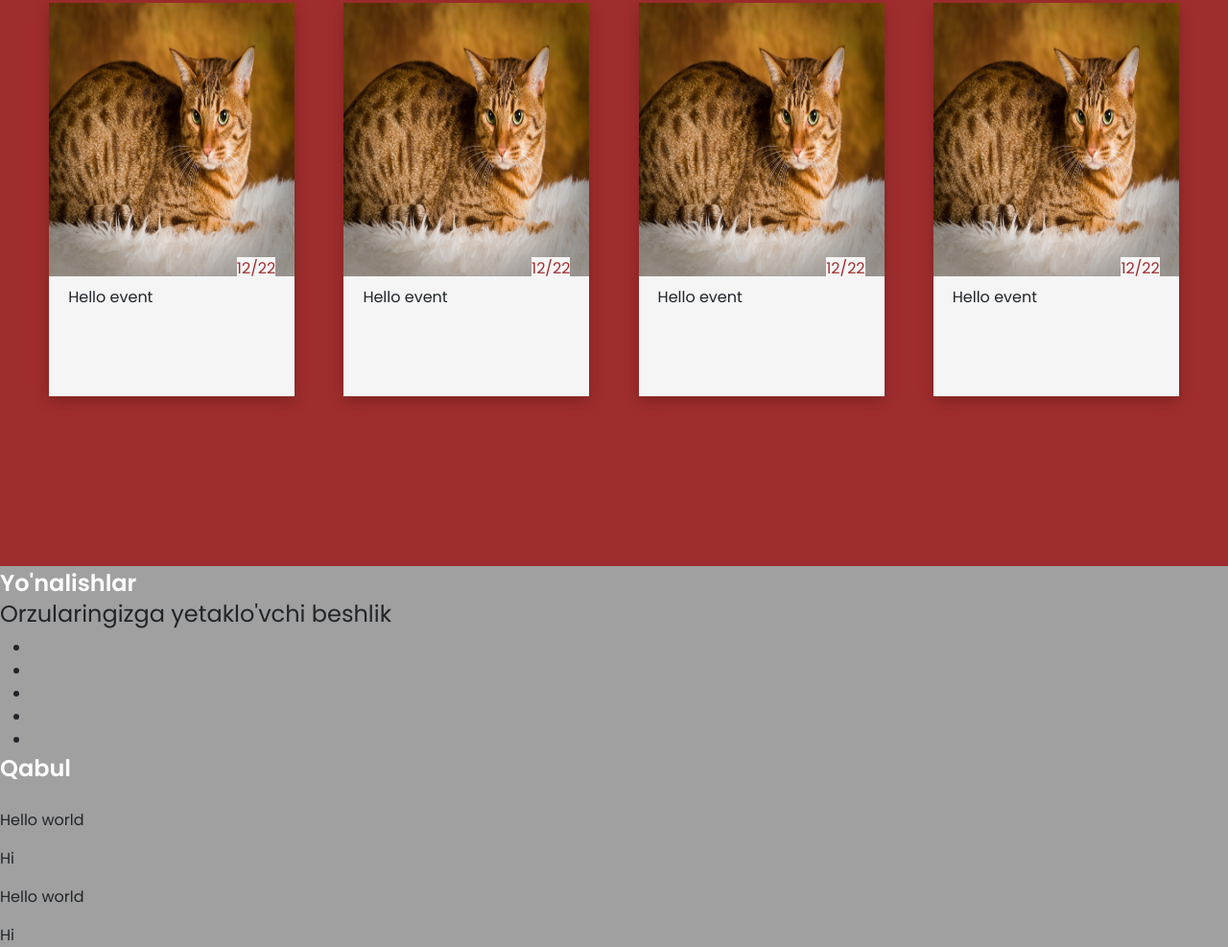
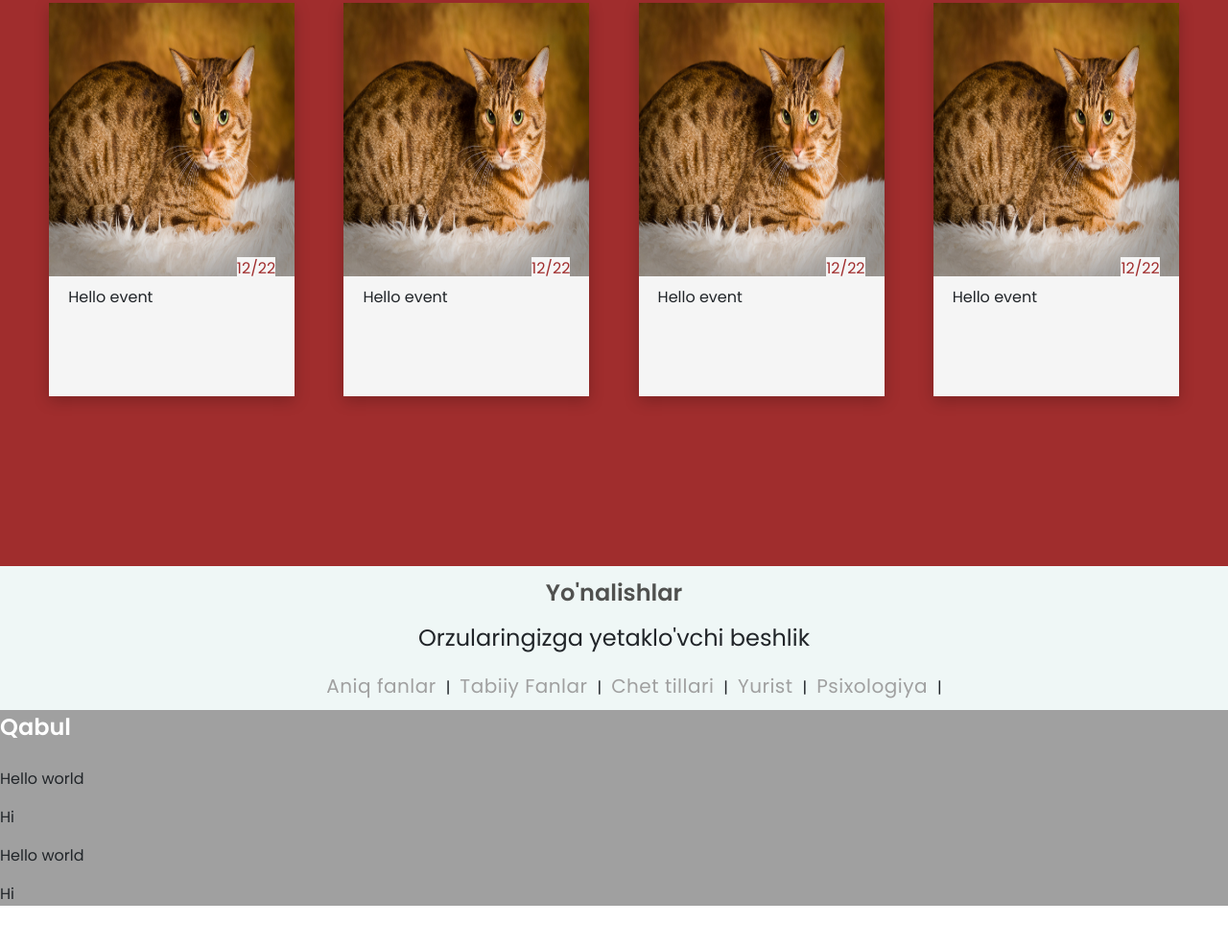
Before and after one commit to MirboboyevJasurjan/GulDU_Al, a plain HTML site: page index.html in a window 1280 px wide. Shown: the part 2010-2997 px from the top of the page at 96% size. After the commit the page ends 2954 px from the top, so only its background shows below. Drawn offline with nearby package versions, Linux system fonts and the light colour scheme.

Commit message:
home ways

```diff
--- a/index.html
+++ b/index.html
@@ -177,12 +177,12 @@
         <h4 class="waysTitle">
           Orzularingizga yetaklo'vchi beshlik
         </h4>
-        <ul class="ways">
-          <li><a href="#"></a></li>
-          <li><a href="#"></a></li>
-          <li><a href="#"></a></li>
-          <li><a href="#"></a></li>
-          <li><a href="#"></a></li>
+        <ul class="ways__ul">
+          <li><a class="ways__link" href="#">Aniq fanlar</a>|</li>
+          <li><a class="ways__link" href="#">Tabiiy Fanlar</a>|</li>
+          <li><a class="ways__link" href="#">Chet tillari</a>|</li>
+          <li><a class="ways__link" href="#">Yurist</a>|</li>
+          <li><a class="ways__link" href="#">Psixologiya</a>|</li>
         </ul>
       </section>
       <!-- Qabul -->
@@ -206,7 +206,6 @@
       </section>
     </main>
     <footer>
-
     </footer>
 
     <script src="./app.js"></script>
--- a/style.css
+++ b/style.css
@@ -239,3 +239,60 @@ main{
   background-color: #f5f5f5;
   color: #a02d2d;
 }
+
+
+/* Home - ways */
+
+
+#ways{
+  width: 100%;
+  background-color: rgb(239, 247, 246);
+  height: 200px;
+  display: flex;
+  flex-direction: column;
+  align-items: center;
+  justify-content: center;
+}
+#ways .sectTitle{
+  color: #50514f;
+  margin-bottom: 5px;
+}
+#ways > * {
+  margin: 10px 0;
+}
+.ways__ul{
+  display: flex;
+  flex-direction: row;
+  align-items: center;
+  justify-content: center;
+  list-style-type: none;
+}
+.ways__link{
+  position: relative;
+  color: #a0a0a0 !important;
+  font-weight: 400;
+  text-decoration: none;
+  margin: 0 10px;
+  font-size: 20px;
+  transition: all 0.3s ease-in;
+  letter-spacing: 0.5px;
+  text-decoration: none;
+}
+.ways__link:after {
+  content: "";
+  position: absolute;
+  background-color: #a0a0a0;
+  height: 3px;
+  width: 0;
+  left: 0;
+  bottom: -10px;
+  transition: all 0.3s ease;
+}
+.ways__link:hover {
+  color: #ffffff;
+  bottom: 1px;
+  left: 1px;
+}
+.ways__link:hover:after {
+  width: 100%;
+}
```
